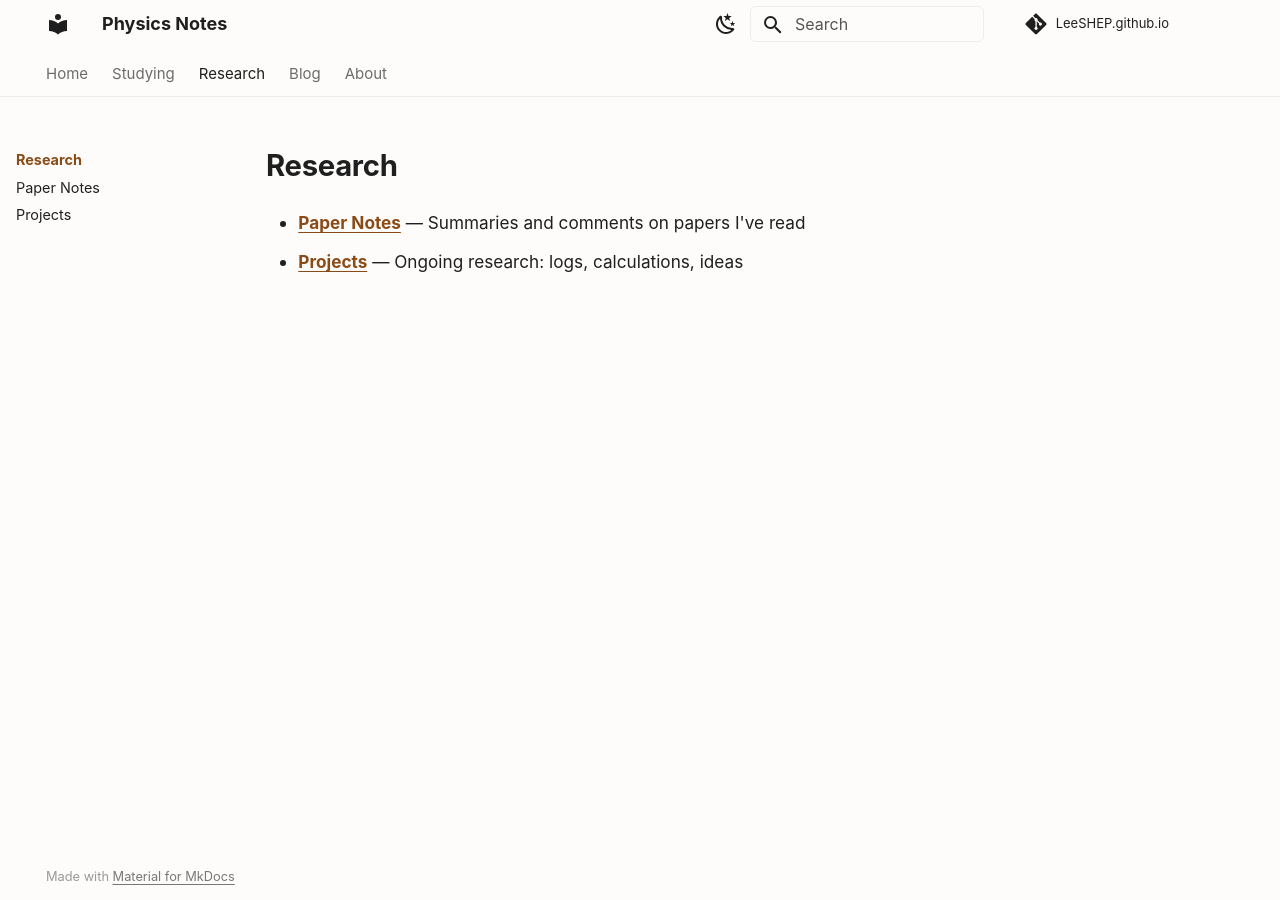
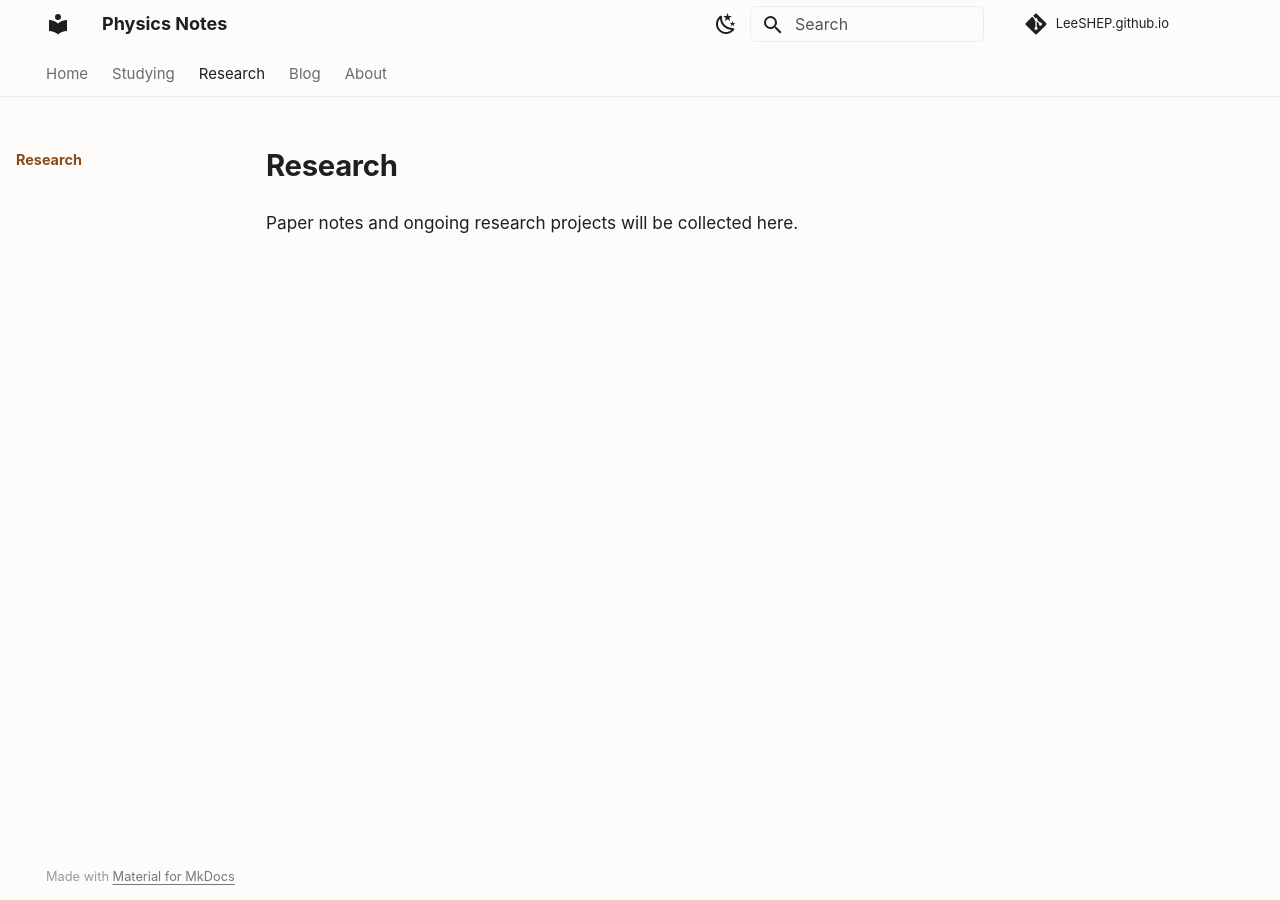
Before and after one commit to LeeSHEP/LeeSHEP.github.io, an MkDocs documentation site: the page built from docs/research/index.md, in a window 1280 px wide. Built offline with MkDocs 1.6.1 and Material for MkDocs 9.7.7, drawn with Linux system fonts in a browser that asks for light colours; comment, search, counter and statistics services are not loaded.

Commit message:
Hide empty Paper Notes and Projects from nav
Co-Authored-By: Claude Opus 5.5 <noreply@anthropic.com>

```diff
--- a/docs/research/index.md
+++ b/docs/research/index.md
@@ -1,4 +1,3 @@
 # Research
 
-- **[Paper Notes](papers/index.md)** — Summaries and comments on papers I've read
-- **[Projects](projects/index.md)** — Ongoing research: logs, calculations, ideas
+Paper notes and ongoing research projects will be collected here.
--- a/mkdocs.yml
+++ b/mkdocs.yml
@@ -93,8 +93,8 @@ nav:
               - QCD: studying/calculations/qcd.md
   - Research:
       - research/index.md
-      - Paper Notes: research/papers/index.md
-      - Projects: research/projects/index.md
+      # Paper Notes (research/papers/) and Projects (research/projects/)
+      # are hidden until they have real pages — add them back here then.
   - Blog:
       - blog/index.md
   - About: about.md
```
